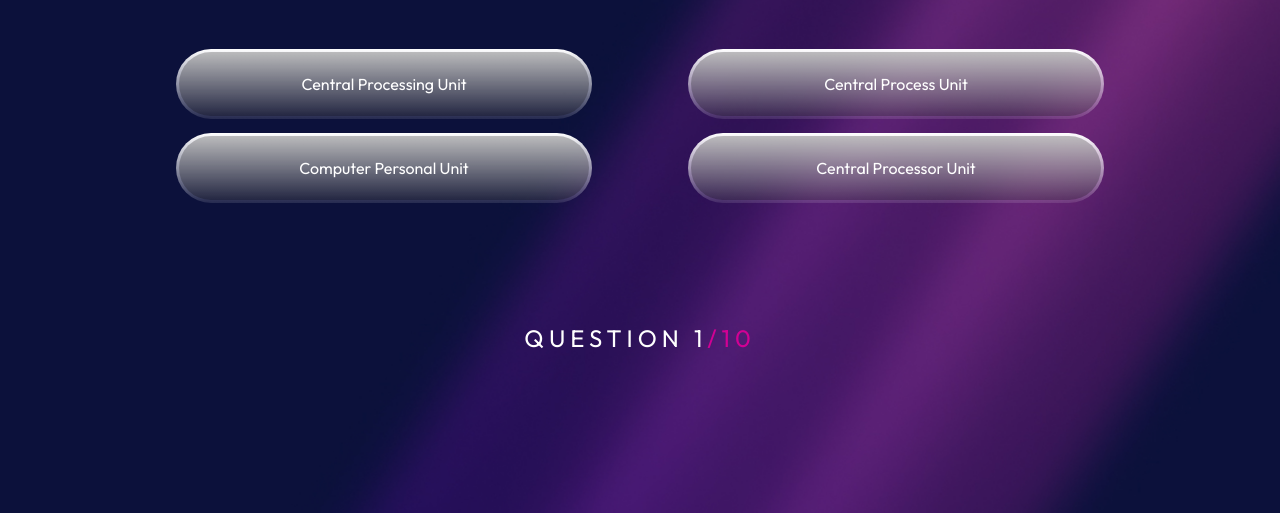
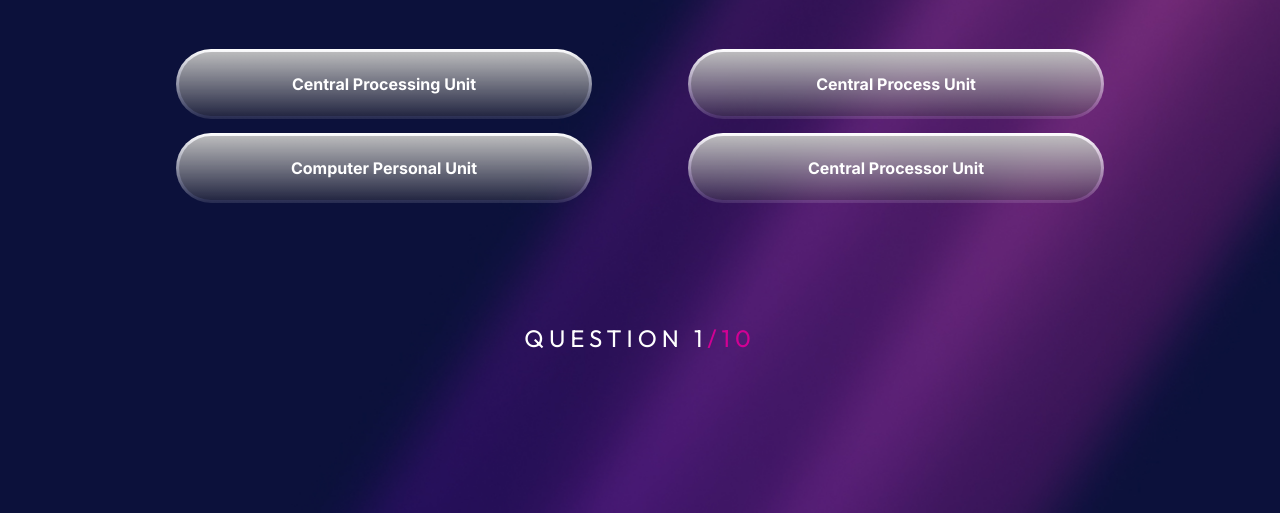
Before and after one commit to lwtrix/ep-benchmark, a website with bundled scripts: page index.html in a window 1280 px wide. Shown: the part 287-800 px from the top of the page. Built offline with nearby package versions, Linux system fonts and the light colour scheme.

Commit message:
minor styles

```diff
--- a/styles.css
+++ b/styles.css
@@ -36,6 +36,8 @@ body {
     justify-content: space-around;
     text-align: center;
     width: 80%;
+    font-family: inter;
+    font-weight: bold;
 }
 
 .q-option:link,
```
